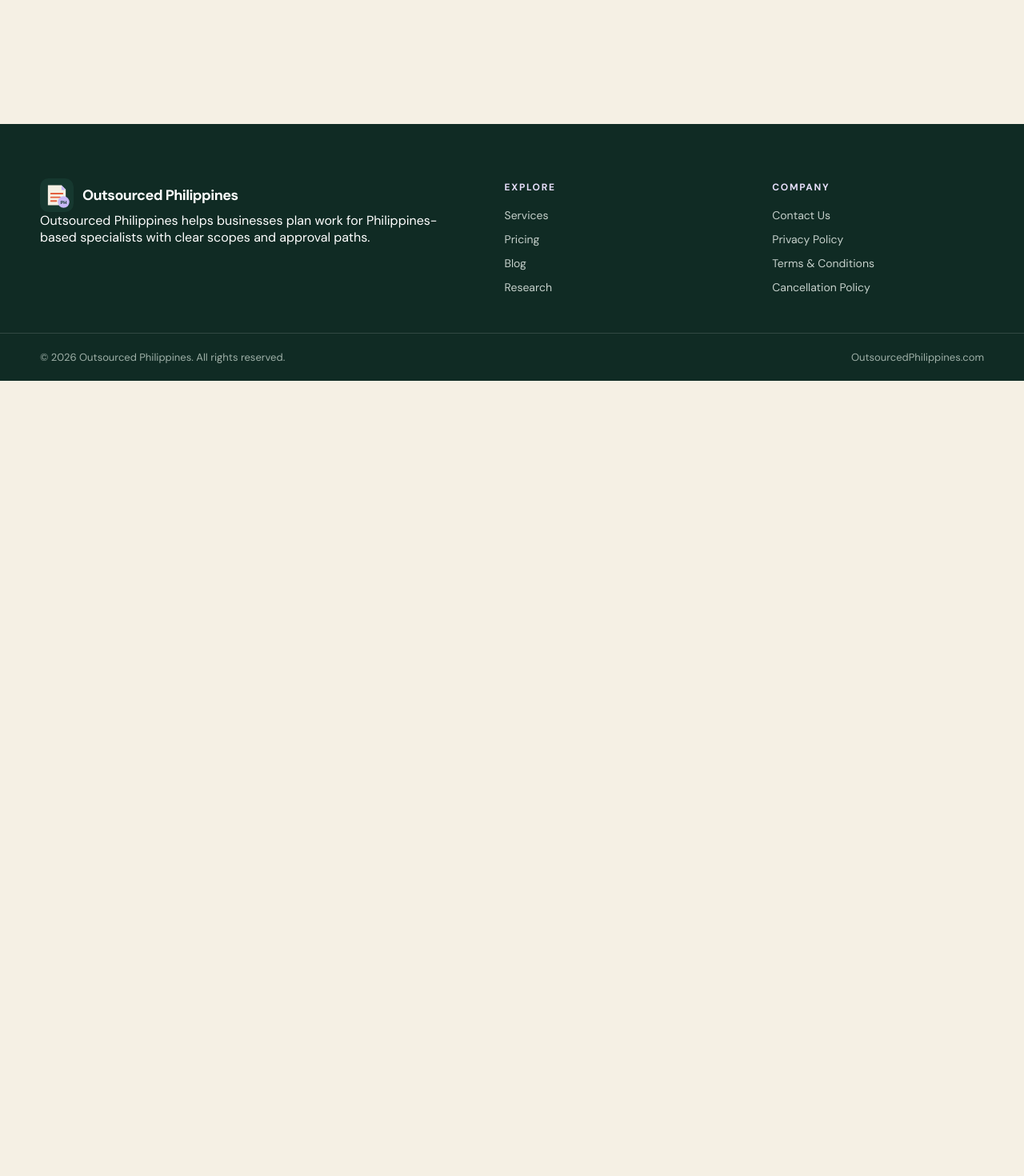
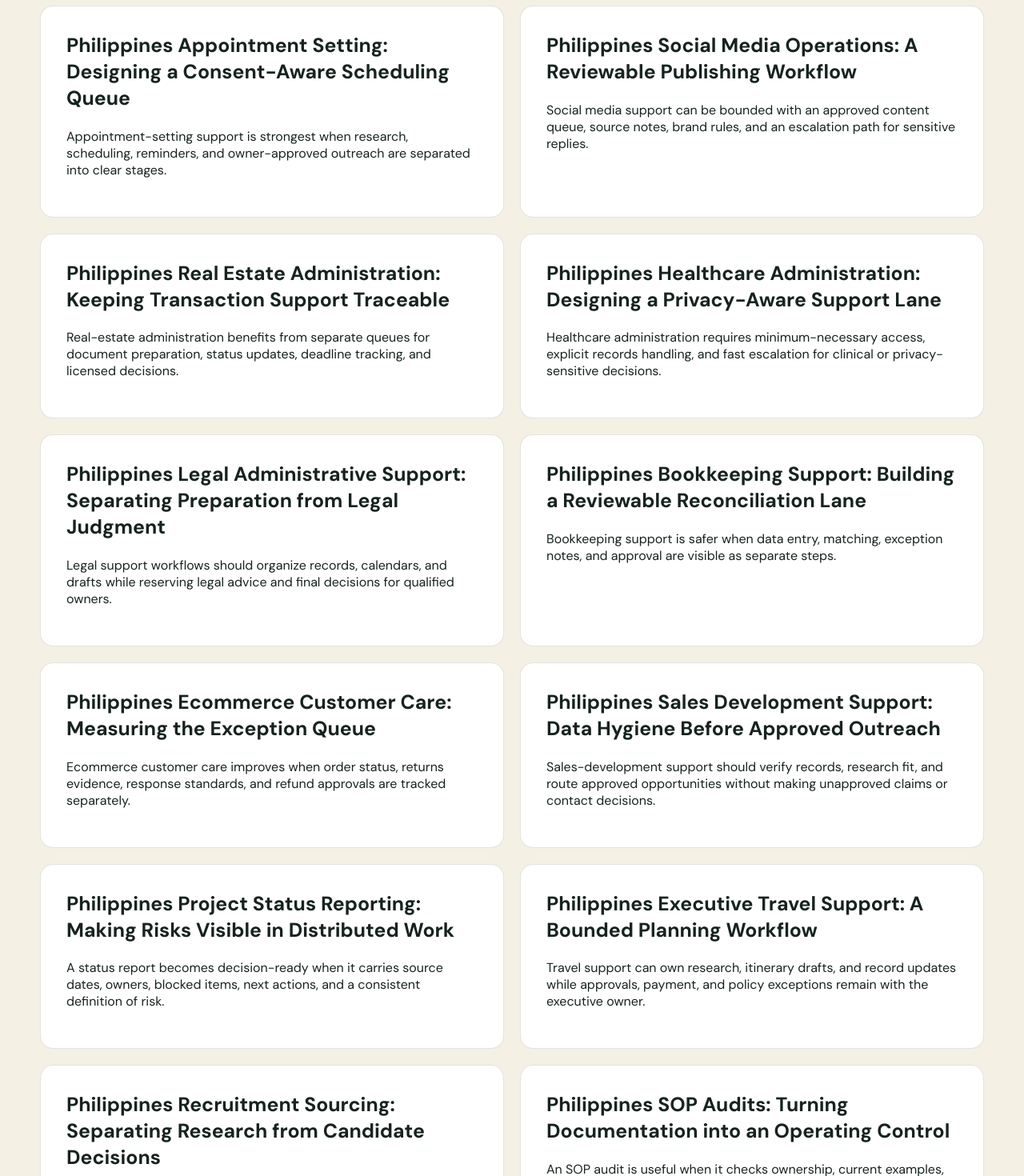
Before and after one commit to coolifystealthagents/outsourcedphilippines, a Next.js app: page /research in a window 1280 px wide. Shown: the part 8100-9570 px from the top of the page at 80% size. Before the commit the page ends 8576 px from the top, so only its background shows below. Built offline with nearby package versions, Linux system fonts and the light colour scheme.

Commit message:
Publish daily research batch

```diff
--- a/app/fleet-content.ts
+++ b/app/fleet-content.ts
@@ -276,6 +276,18 @@ export const researchPosts: ReadonlyArray<ResearchPost> = [
  makeResearch('philippines-content-source-review-research','Philippines Content Source Review: A Traceable Daily Publishing Lane','Content research is safer when every claim has a source, date, interpretation note, and named reviewer before release.','The PSA OpenSTAT key-indicator matrix contains monthly data through May 2026, demonstrating why article claims should carry an observation period.','content QA, source notes, and release gates','2026-08-10'),
  makeResearch('philippines-service-reporting-research','Philippines Service Reporting: Separating Volume from Quality','Service reporting should show volume beside accuracy, aging, exceptions, and review findings so activity does not substitute for outcomes.','The PSA’s monthly labor indicators distinguish participation, employment, unemployment, and underemployment, a useful model for keeping operational metrics defined.','service reporting, metric definitions, and quality controls','2026-08-10'),
  makeResearch('philippines-operations-escalation-research','Philippines Operations Escalation: Designing a Safe Exception Path','Escalation rules should identify the trigger, required evidence, response owner, and safe pause condition before work begins.','The PSA’s October 2025 labor-force participation rate was 63.6%; a national indicator supplies context, not a forecast of individual capacity or quality.','exception handling, response ownership, and safe pauses','2026-08-10'),
+ makeResearch('philippines-appointment-setting-research','Philippines Appointment Setting: Designing a Consent-Aware Scheduling Queue','Appointment-setting support is strongest when research, scheduling, reminders, and owner-approved outreach are separated into clear stages.','The PSA OpenSTAT labor indicators are published with observation periods, a useful reminder to timestamp every recurring activity report.','appointment setting, consent, and calendar operations','2026-08-10'),
+ makeResearch('philippines-social-media-operations-research','Philippines Social Media Operations: A Reviewable Publishing Workflow','Social media support can be bounded with an approved content queue, source notes, brand rules, and an escalation path for sensitive replies.','The ITU ICT statistics programme emphasizes comparable definitions and periods, principles that also improve channel-level content reporting.','social publishing, brand governance, and response review','2026-08-10'),
+ makeResearch('philippines-real-estate-transaction-admin-research','Philippines Real Estate Administration: Keeping Transaction Support Traceable','Real-estate administration benefits from separate queues for document preparation, status updates, deadline tracking, and licensed decisions.','The 2020 Philippine Census counted 109,035,343 people, a national context measure that should not be treated as a property-market forecast.','real-estate administration, records, and escalation','2026-08-10'),
+ makeResearch('philippines-healthcare-privacy-admin-research','Philippines Healthcare Administration: Designing a Privacy-Aware Support Lane','Healthcare administration requires minimum-necessary access, explicit records handling, and fast escalation for clinical or privacy-sensitive decisions.','The PSA identifies the Labor Force Survey as a nationwide household survey with confidentiality obligations, illustrating why source and access boundaries need to be explicit.','healthcare administration, privacy, and safe handoffs','2026-08-10'),
+ makeResearch('philippines-legal-records-admin-research','Philippines Legal Administrative Support: Separating Preparation from Legal Judgment','Legal support workflows should organize records, calendars, and drafts while reserving legal advice and final decisions for qualified owners.','ILO and OECD data catalogues provide workforce context but cannot establish legal competence for an individual or service provider.','legal administration, confidentiality, and approval boundaries','2026-08-10'),
+ makeResearch('philippines-finance-reconciliation-support-research','Philippines Bookkeeping Support: Building a Reviewable Reconciliation Lane','Bookkeeping support is safer when data entry, matching, exception notes, and approval are visible as separate steps.','BSP reported 100.9 million PESONet transactions worth ₱10.1 trillion in 2024, a context signal for the value of controlled transaction records.','bookkeeping, reconciliation, and financial controls','2026-08-10'),
+ makeResearch('philippines-ecommerce-customer-care-research','Philippines Ecommerce Customer Care: Measuring the Exception Queue','Ecommerce customer care improves when order status, returns evidence, response standards, and refund approvals are tracked separately.','BSP reported that digital payments represented 52.8% of retail-payment volume in 2023, reinforcing the need for evidence around payment-related support cases.','customer care, order operations, and exception handling','2026-08-10'),
+ makeResearch('philippines-sales-development-research','Philippines Sales Development Support: Data Hygiene Before Approved Outreach','Sales-development support should verify records, research fit, and route approved opportunities without making unapproved claims or contact decisions.','DTI maintains an MSME statistics resource that can frame market context while leaving record-level qualification to the defined workflow.','sales operations, data quality, and owner approval','2026-08-10'),
+ makeResearch('philippines-project-status-reporting-research','Philippines Project Status Reporting: Making Risks Visible in Distributed Work','A status report becomes decision-ready when it carries source dates, owners, blocked items, next actions, and a consistent definition of risk.','World Bank digital-development and ILO resources provide broad context, but project reporting still depends on current source records and named owners.','project reporting, risk visibility, and handoffs','2026-08-10'),
+ makeResearch('philippines-executive-travel-support-research','Philippines Executive Travel Support: A Bounded Planning Workflow','Travel support can own research, itinerary drafts, and record updates while approvals, payment, and policy exceptions remain with the executive owner.','The OECD Data Explorer publishes indicators with metadata, a useful model for attaching assumptions and dates to travel-planning records.','travel planning, preferences, and approval controls','2026-08-10'),
+ makeResearch('philippines-recruitment-sourcing-research','Philippines Recruitment Sourcing: Separating Research from Candidate Decisions','Recruiting support should source and organize public information while selection, compliance, and offer decisions remain with the accountable hiring team.','In October 2025, PSA estimated 51.16 million Filipinos aged 15 and over were in the labor force; that aggregate is context, not a candidate-quality proxy.','recruiting research, record hygiene, and decision boundaries','2026-08-10'),
+ makeResearch('philippines-sop-audit-research','Philippines SOP Audits: Turning Documentation into an Operating Control','An SOP audit is useful when it checks ownership, current examples, exception paths, and approval evidence instead of merely counting documents.','The PSA OpenSTAT key-indicator matrix contains monthly series, demonstrating why operational documents and reports need visible review dates.','SOP governance, audit sampling, and process ownership','2026-08-10'),
 ];
 export const publicTiers = [
   {name:'Executive Assistants', price:'$10/hour', detail:'Philippines-based support for structured executive and administrative work.'},
```
